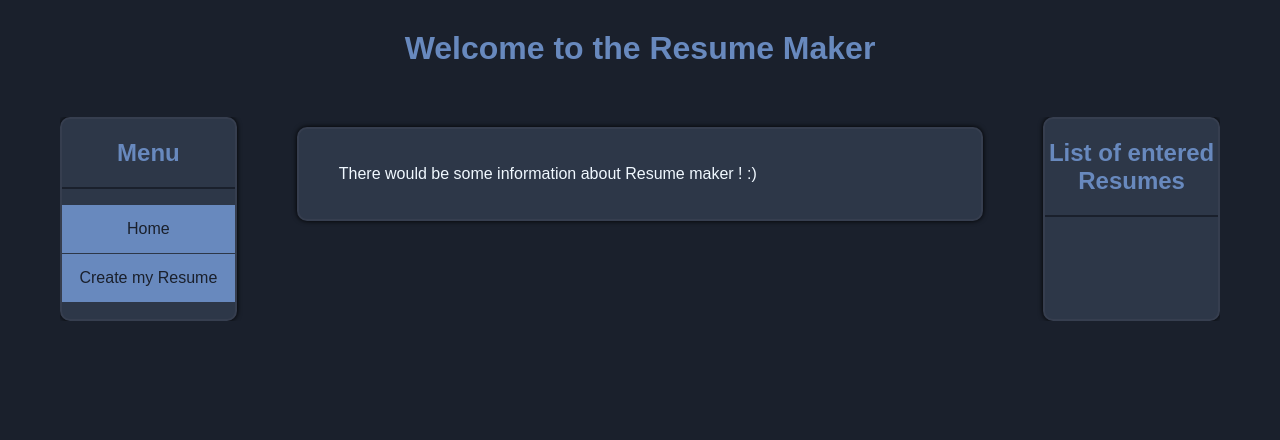
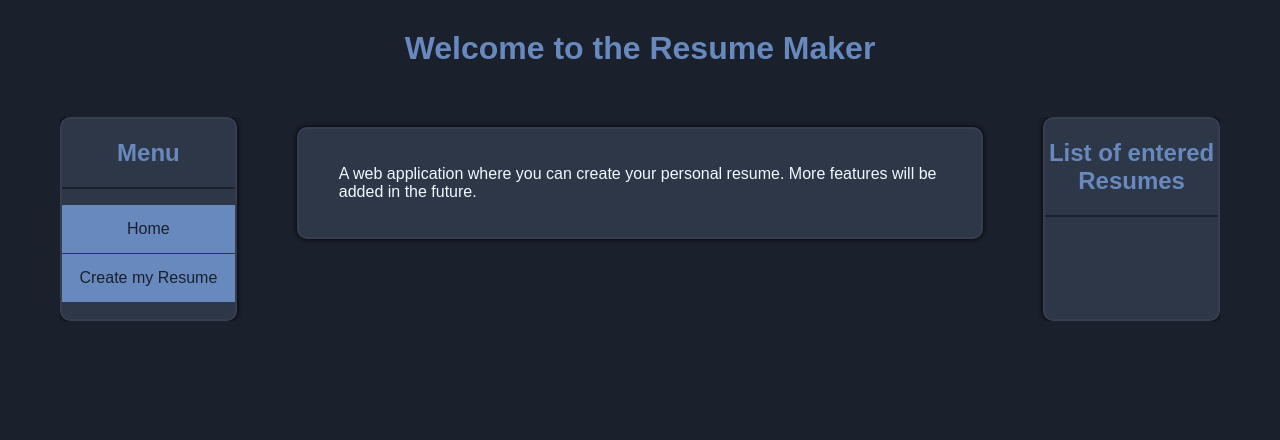
Before and after one commit to jurispetrovs/resume-maker, a PHP site: page /app/Views/WelcomePageView.php in a window 1280 px wide. Shown: the top 440 px of the page. Run offline with PHP 8.4, Linux system fonts and the light colour scheme; data that the repository does not hold is empty.

Commit message:
task completed

```diff
--- a/app/Views/WelcomePageView.php
+++ b/app/Views/WelcomePageView.php
@@ -11,7 +11,10 @@
         <?php require_once __DIR__ . '/../Views/LeftSidebarView.php'; ?>
         <div class="body-container">
             <div class="body">
-                <p>There would be some information about Resume maker ! :)</p>
+                <p>
+                    A web application where you can create your personal resume.
+                    More features will be added in the future.
+                </p>
             </div>
         </div>
         <?php require_once __DIR__ . '/../Views/RightSidebarView.php'; ?>
```
